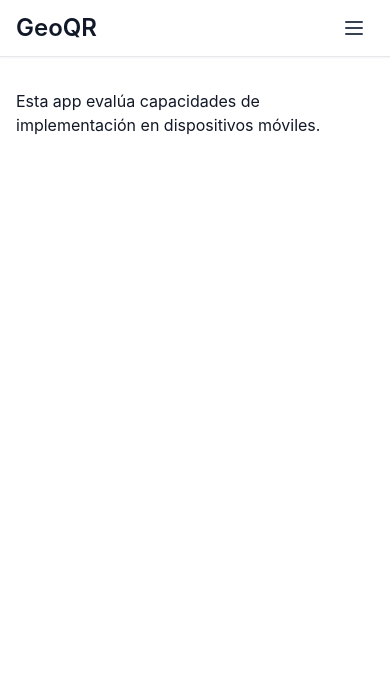
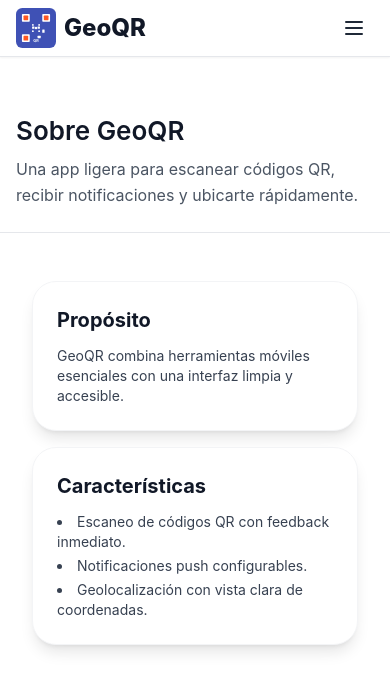
Before and after one commit to amilube/geoqr, a Django app: template apps/templates/pages/about.html in a window 390 px wide. Shown: the top 691 px of the page. Run offline with Django 5.2, Linux system fonts and the light colour scheme; the template is opened without the code that fills it, so the values that code supplies are empty; some libraries are stand-ins or nearby versions.

Commit message:
feat: update entrance, manage, about, and geo pages with improved layouts and accessibility enhancements

```diff
--- a/apps/templates/base.html
+++ b/apps/templates/base.html
@@ -36,35 +36,41 @@
       opacity: 0.6;
       transition: opacity 200ms ease-in;
     }
-
     .htmx-request.htmx-swapping #main-content {
       opacity: 0;
       transition: opacity 150ms ease-out;
     }
-
     .htmx-settling #main-content {
       opacity: 1;
       transition: opacity 300ms ease-in;
     }
-
     /* Smooth height transitions */
     #main-content {
       transition: all 300ms ease-in-out;
     }
-
     /* Loading indicator */
     .htmx-request .htmx-indicator {
       display: inline-block;
     }
-
     .htmx-indicator {
       display: none;
       animation: spin 1s linear infinite;
     }
-
     @keyframes spin {
       from { transform: rotate(0deg); }
       to { transform: rotate(360deg); }
+    }
+
+    /* Uniform navbar button style */
+    .navbar-btn {
+      font-size: 1rem !important;
+      padding: 0.5rem 1.25rem !important;
+      border-radius: 0.5rem !important;
+      font-weight: 600 !important;
+      box-shadow: 0 1px 2px 0 rgb(0 0 0 / 0.05) !important;
+      line-height: 1.25 !important;
+      min-height: 2.5rem !important;
+      display: inline-block;
     }
   </style>
 
@@ -104,12 +110,13 @@
   <nav class="bg-white border-b border-gray-200 shadow-sm">
     <div class="max-w-7xl mx-auto px-4 sm:px-6 lg:px-8">
       <div class="flex justify-between items-center h-14">
-        <div class="flex-shrink-0">
-          <a hx-boost="true" class="text-2xl font-semibold text-gray-900 hover:text-gray-700 transition" href="{% url 'home' %}">GeoQR</a>
+        <div class="flex-shrink-0 flex items-center justify-center gap-2 h-14">
+          <img src="{% static 'icons/icon.svg' %}" alt="GeoQR logotipo" class="h-10 w-10 object-contain" style="min-width:2.5rem; min-height:2.5rem;"/>
+          <a hx-boost="true" class="text-2xl font-extrabold text-gray-900 hover:text-gray-700 transition focus-visible:outline focus-visible:outline-2 focus-visible:outline-offset-2 focus-visible:outline-gray-800 flex items-center" style="line-height:1;" href="{% url 'home' %}">GeoQR</a>
         </div>
         <!-- Mobile menu button -->
         <div class="flex md:hidden">
-          <button id="mobile-menu-button" type="button" class="inline-flex items-center justify-center p-2 rounded-md text-gray-700 hover:bg-gray-100 focus:outline-none transition" aria-controls="mobile-menu" aria-expanded="false" aria-label="Toggle navigation">
+          <button id="mobile-menu-button" type="button" class="inline-flex items-center justify-center p-2 rounded-md text-gray-800 hover:bg-gray-100 focus-visible:outline focus-visible:outline-2 focus-visible:outline-offset-2 focus-visible:outline-gray-800 transition" aria-controls="mobile-menu" aria-expanded="false" aria-label="Toggle navigation">
             <svg id="hamburger-open" class="h-6 w-6" xmlns="http://www.w3.org/2000/svg" fill="none" viewBox="0 0 24 24" stroke="currentColor">
               <path stroke-linecap="round" stroke-linejoin="round" stroke-width="2" d="M4 6h16M4 12h16M4 18h16" />
             </svg>
@@ -121,21 +128,21 @@
         <!-- Desktop Navigation -->
         <div class="hidden md:flex md:items-center md:space-x-8">
           {% if request.user.is_authenticated %}
-            <a hx-boost="true" class="text-white hover:text-blue-100 font-medium transition" href="{% url 'protected_home' %}">Inicio</a>
-            <a class="text-white hover:text-blue-100 font-medium transition" href="{% url 'account_logout' %}">{% translate "Sign Out" %}</a>
+            <a hx-boost="true" class="bg-gray-900 text-white hover:bg-gray-800 hover:text-white transition focus-visible:outline focus-visible:outline-2 focus-visible:outline-offset-2 focus-visible:outline-gray-800 navbar-btn" href="{% url 'protected_home' %}">Inicio</a>
+            <a class="bg-red-600 text-white hover:bg-red-700 hover:text-white transition focus-visible:outline focus-visible:outline-2 focus-visible:outline-offset-2 focus-visible:outline-red-700 navbar-btn" href="{% url 'account_logout' %}">{% translate "Sign Out" %}</a>
           {% else %}
-            <a id="log-in-link" class="text-white hover:text-blue-100 font-medium transition" href="{% url 'account_login' %}">{% translate "Sign In" %}</a>
+            <a id="log-in-link" class="bg-gray-900 text-white hover:bg-gray-800 hover:text-white transition focus-visible:outline focus-visible:outline-2 focus-visible:outline-offset-2 focus-visible:outline-gray-800 navbar-btn ml-2" href="{% url 'account_login' %}">{% translate "Sign In" %}</a>
           {% endif %}
         </div>
       </div>
     </div>
     <!-- Mobile Navigation Menu -->
-    <div id="mobile-menu" class="hidden md:hidden bg-blue-700">
-      <div class="px-4 py-2 space-y-1">
+    <div id="mobile-menu" class="hidden md:hidden bg-white border-t border-gray-200 shadow-sm">
+      <div class="px-4 py-3 space-y-1">
         {% if request.user.is_authenticated %}
-          <a hx-boost="true" class="block px-3 py-2 rounded-lg text-white font-medium hover:bg-blue-600 transition" href="{% url 'account_logout' %}">{% translate "Sign Out" %}</a>
+          <a hx-boost="true" class="block px-3 py-2 rounded-lg text-red-600 font-semibold hover:bg-red-50 hover:text-red-700 transition focus-visible:outline focus-visible:outline-2 focus-visible:outline-offset-2 focus-visible:outline-red-700" href="{% url 'account_logout' %}">{% translate "Sign Out" %}</a>
         {% else %}
-          <a id="log-in-link-mobile" hx-boost="true" class="block px-3 py-2 rounded-lg text-white font-medium hover:bg-blue-600 transition" href="{% url 'account_login' %}">{% translate "Sign In" %}</a>
+          <a id="log-in-link-mobile" hx-boost="true" class="block px-3 py-2 rounded-lg text-gray-900 font-semibold hover:bg-gray-100 transition focus-visible:outline focus-visible:outline-2 focus-visible:outline-offset-2 focus-visible:outline-gray-800" href="{% url 'account_login' %}">{% translate "Sign In" %}</a>
         {% endif %}
       </div>
     </div>
@@ -192,7 +199,7 @@
     <!-- Mobile Profile Menu -->
     <div id="mobile-profile-menu" class="hidden absolute bottom-full right-0 bg-white rounded-t-lg shadow-lg text-gray-800 min-w-max">
       {% if request.user.is_authenticated %}
-        <a href="{% url 'account_logout' %}" class="block px-4 py-2 hover:bg-gray-100 border-b border-gray-100 font-medium text-red-600">{% translate "Sign Out" %}</a>
+        <a href="{% url 'account_logout' %}" class="block px-4 py-2 hover:bg-red-50 border-b border-gray-100 font-medium text-red-600 hover:text-red-700">{% translate "Sign Out" %}</a>
       {% else %}
         <a href="{% url 'account_login' %}" class="block px-4 py-2 hover:bg-gray-100 font-medium text-blue-600">{% translate "Sign In" %}</a>
       {% endif %}
--- a/apps/templates/pages/about.html
+++ b/apps/templates/pages/about.html
@@ -1 +1,35 @@
 {% extends "base.html" %}
+
+{% block content %}
+  <style>
+    button, a { min-height: 48px; font-size: clamp(16px, 5vw, 22px); }
+    .text-3xl { font-size: clamp(26px, 6vw, 36px); }
+    .text-lg { font-size: clamp(16px, 4vw, 20px); line-height: 1.6; }
+    button:focus-visible, a:focus-visible { outline: 3px solid #4f46e5; outline-offset: 2px; }
+    @media (prefers-reduced-motion: reduce) {
+      * { animation-duration: 0.01ms !important; transition-duration: 0.01ms !important; }
+    }
+  </style>
+
+  <div class="max-w-4xl mx-auto">
+    <section class="bg-white border-b border-gray-200 px-4 py-6 -mx-4 sm:-mx-6 lg:-mx-8 mb-6">
+      <h1 class="text-3xl font-semibold text-gray-900 mb-2">Sobre GeoQR</h1>
+      <p class="text-lg text-gray-600">Una app ligera para escanear códigos QR, recibir notificaciones y ubicarte rápidamente.</p>
+    </section>
+
+    <div class="px-4 py-6 space-y-4">
+      <div class="bg-white rounded-3xl shadow-lg border border-gray-100 p-6 space-y-3">
+        <h2 class="text-xl font-bold text-gray-900">Propósito</h2>
+        <p class="text-sm text-gray-700">GeoQR combina herramientas móviles esenciales con una interfaz limpia y accesible.</p>
+      </div>
+      <div class="bg-white rounded-3xl shadow-lg border border-gray-100 p-6 space-y-3">
+        <h2 class="text-xl font-bold text-gray-900">Características</h2>
+        <ul class="list-disc list-inside text-sm text-gray-700 space-y-1">
+          <li>Escaneo de códigos QR con feedback inmediato.</li>
+          <li>Notificaciones push configurables.</li>
+          <li>Geolocalización con vista clara de coordenadas.</li>
+        </ul>
+      </div>
+    </div>
+  </div>
+{% endblock content %}
```
Also changed, not shown: apps/templates/allauth/layouts/entrance.html (+13 -26 lines), apps/templates/allauth/layouts/manage.html (+10 -2 lines), apps/templates/pages/geo.html (+0 -8 lines).
